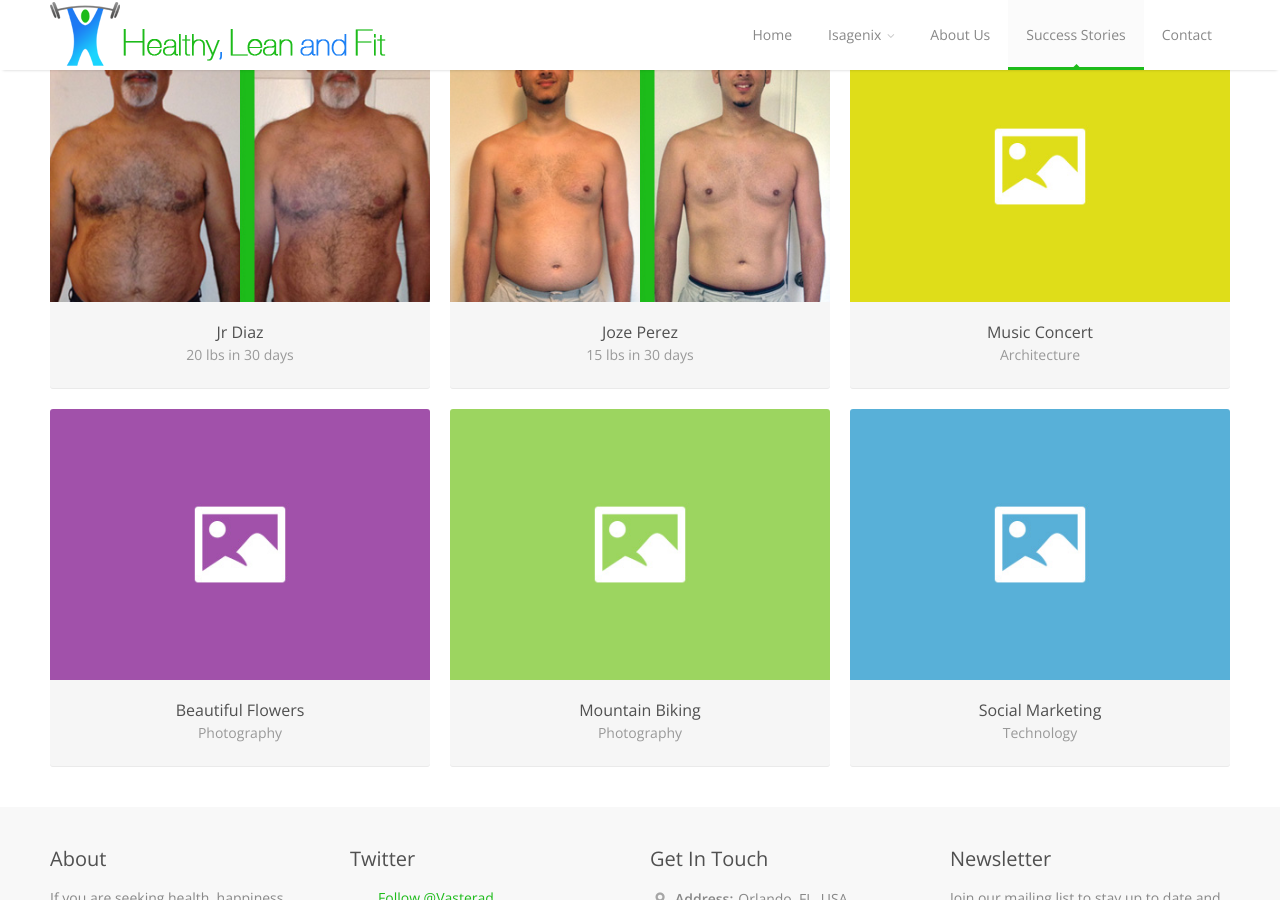
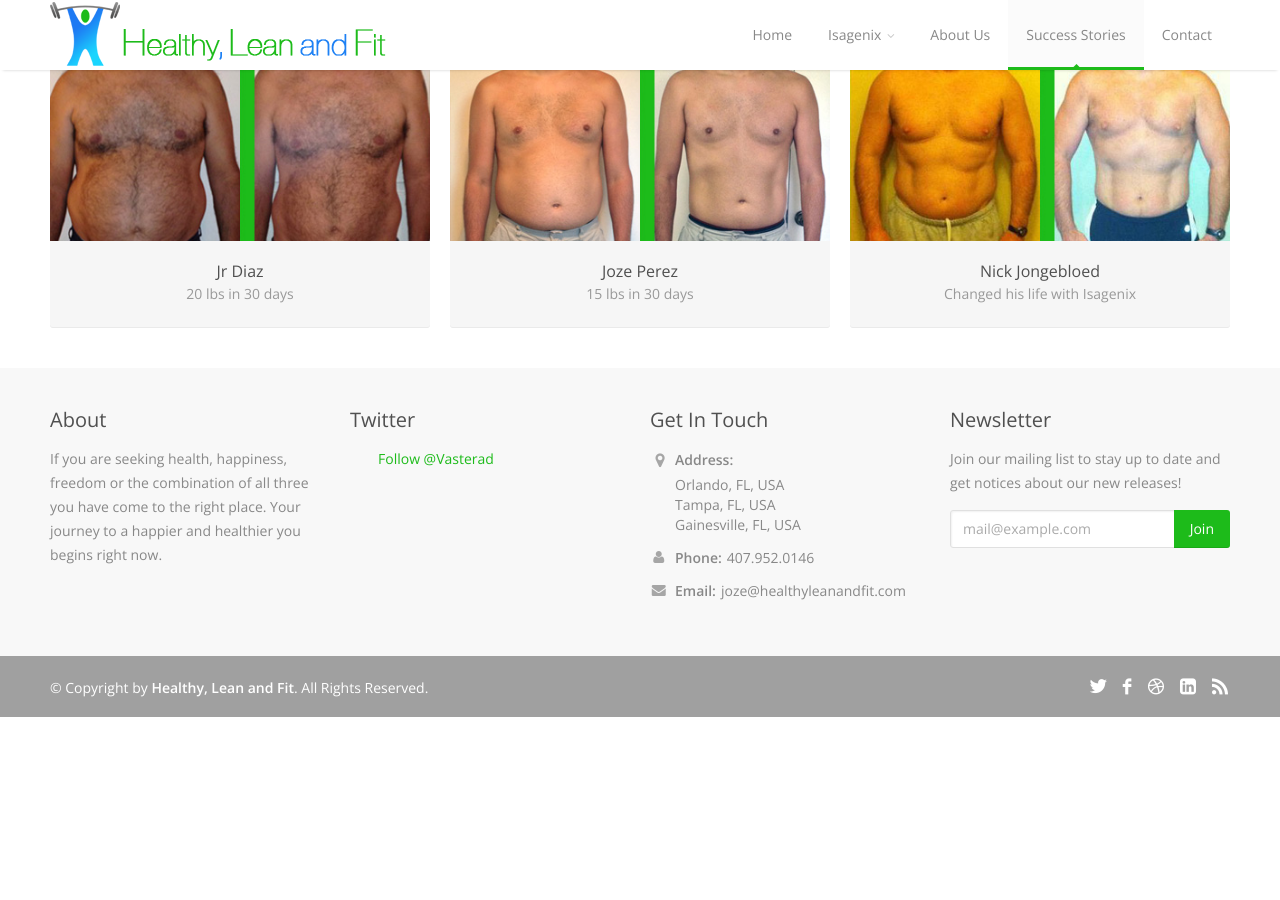
Before and after one commit to jozeperez/hlf, a Jekyll site: the page built from success-stories.html, in a window 1280 px wide and 900 px high, scrolled down 614 px. Built offline with Jekyll 4.4.1, drawn with Linux system fonts in a browser that asks for light colours; comment, search, counter and statistics services are not loaded; after the commit the page ends 1331 px from its top, so only the background shows below that.

Commit message:
More updates.

```diff
--- a/_includes/footer.html
+++ b/_includes/footer.html
@@ -29,7 +29,7 @@
                 <ul class="get-in-touch">
                     <li>
                         <i class="icon-map-marker"></i>
-                        <p><strong>Address:</strong> {{ site.footerAddress }}</p>
+                        <p><strong>Address:</strong><br style="clear:both;" /> {{ site.footerAddress }}</p>
                     </li>
                     <li>
                         <i class="icon-user"></i>
--- a/index.html
+++ b/index.html
@@ -37,7 +37,10 @@ successStories:
     - name    : 'Jose Diaz-Lizardo'
       fileSlug: 'jr-diaz'
       product : 'Isagenix 30 day cleanse system'
-hideSuccessStoriesNav : true
+    - name    : 'Nick Jongebloed'
+      fileSlug: 'nick-jongebloed'
+      product : 'Isagenix 30 day cleanse system'
+hideSuccessStoriesNav : false
 description: "With Isagenix as our backbone, we offer the best nutrition in the market with the best support community in Florida and USA. Join Healthy, Lean and Fit today."
 ---
     <div id="content-wrapper">
--- a/success-stories.html
+++ b/success-stories.html
@@ -12,7 +12,7 @@ description: "Success Stories with Isagenix. Healthy weight-loss stories from ou
 
 
         <!-- filters -->
-        <div class="container">
+        <!-- <div class="container">
             <div class="sixteen columns">
                 <div class="showing">Showing:</div>
                 <span class="line showing"></span>
@@ -25,9 +25,10 @@ description: "Success Stories with Isagenix. Healthy weight-loss stories from ou
                         <li><a href="#filter" data-option-value=".technology">Technology</a></li>
                     </ul>
                 </div>
-                <span class="line filters"></span><div class="clearfix"></div>
+                <span class="line filters"></span>
+                <div class="clearfix"></div>
             </div>
-        </div>
+        </div> -->
         <!-- end filters -->
 
         <!-- success stories -->
@@ -136,80 +137,20 @@ description: "Success Stories with Isagenix. Healthy weight-loss stories from ou
                 </div>
 
                 <!-- portfolio item -->
-                <div class="one-third column portfolio-item media isotope-item photography technology">
+                <div class="one-third column portfolio-item media photography architecture technology">
                     <figure>
                         <div class="mediaholder">
-                            <a href="single-project-wide.html">
-                                <img alt="" src="/images/portfolio/portfolio-06.jpg"/>
+                            <a href="/images/hlf-success-story-nick-jongebloed-large.jpg" class="mfp-image" title="Nick Jongebloed's {{ page.seoSuffix }}">
+                                <img alt="" src="/images/hlf-success-story-nick-jongebloed-small.jpg" alt="Nick Jongebloed's {{ page.seoSuffix }}" />
                                 <div class="hovercover">
-                                    <div class="hovericon"><i class="hoverlink"></i></div>
+                                    <div class="hovericon"><i class="hoverzoom"></i></div>
                                 </div>
                             </a>
                         </div>
-                        <a href="single-project-wide.html">
+                        <a href="/images/hlf-success-story-nick-jongebloed-large.jpg" class="mfp-image" title="Nick Jongebloed's {{ page.seoSuffix }}">
                             <figcaption class="item-description">
-                                <h5>Music Concert</h5>
-                                <span>Architecture</span>
-                            </figcaption>
-                        </a>
-                    </figure>
-                </div>
-
-                <!-- portfolio item -->
-                <div class="one-third column portfolio-item media architecture technology photography">
-                    <figure>
-                        <div class="mediaholder">
-                            <a href="single-project-half.html">
-                                <img alt="" src="/images/portfolio/portfolio-07.jpg"/>
-                                <div class="hovercover">
-                                    <div class="hovericon"><i class="hoverlink"></i></div>
-                                </div>
-                            </a>
-                        </div>
-                        <a href="single-project-half.html">
-                            <figcaption class="item-description">
-                                <h5>Beautiful Flowers</h5>
-                                <span>Photography</span>
-                            </figcaption>
-                        </a>
-                    </figure>
-                </div>
-
-                <!-- portfolio item -->
-                <div class="one-third column portfolio-item media identity architecture">
-                    <figure>
-                        <div class="mediaholder">
-                            <a href="single-project-wide.html">
-                                <img alt="" src="/images/portfolio/portfolio-08.jpg"/>
-                                <div class="hovercover">
-                                    <div class="hovericon"><i class="hoverlink"></i></div>
-                                </div>
-                            </a>
-                        </div>
-                        <a href="single-project-wide.html">
-                            <figcaption class="item-description">
-                                <h5>Mountain Biking</h5>
-                                <span>Photography</span>
-                            </figcaption>
-                        </a>
-                    </figure>
-                </div>
-
-                <!-- portfolio item -->
-                <div class="one-third column portfolio-item media photography architecture technology">
-                    <figure>
-                        <div class="mediaholder">
-                            <a href="single-project-half.html">
-                                <img alt="" src="/images/portfolio/portfolio-09.jpg"/>
-                                <div class="hovercover">
-                                    <div class="hovericon"><i class="hoverlink"></i></div>
-                                </div>
-                            </a>
-                        </div>
-                        <a href="single-project-half.html">
-                            <figcaption class="item-description">
-                                <h5>Social Marketing</h5>
-                                <span>Technology</span>
+                                <h5>Nick Jongebloed</h5>
+                                <span>Changed his life with Isagenix</span>
                             </figcaption>
                         </a>
                     </figure>
```
Also changed, not shown: images/hlf-success-story-nick-jongebloed-large.jpg (added), images/hlf-success-story-nick-jongebloed-small-round.png (added), images/hlf-success-story-nick-jongebloed-small.jpg (added).
